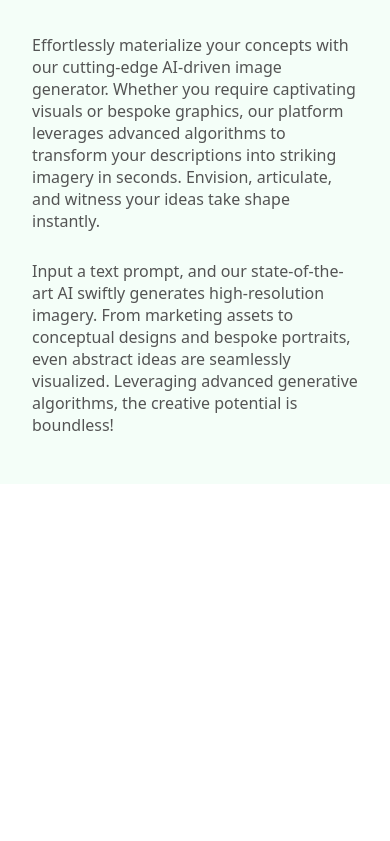
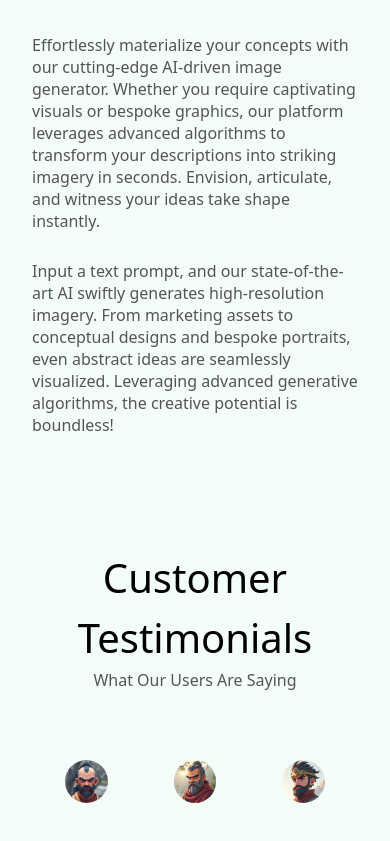
Before and after one commit to debashisgarai18/snapster-saas, a React (Vite) app in the folder client/: page / in a window 390 px wide. Shown: the part 2220-3061 px from the top of the page. Before the commit the page ends 2704 px from the top, so only its background shows below. Built offline with nearby package versions, Linux system fonts and the light colour scheme.

Commit message:
responsive changes

```diff
--- a/client/src/components/Testimonials.tsx
+++ b/client/src/components/Testimonials.tsx
@@ -1,3 +1,15 @@
-export default function Testimonials() {
-  return <div></div>;
+export default function Testimonials({data} : {
+     data : {
+        name : string,
+     designation : string,
+     rating : number,
+     info : string,
+     avatar : string
+     }
+}) {
+  return <div className="px-[1rem] py-[1.5rem] flex flex-col items-center justify-center gap-[1rem]">
+    <div className="w-[42.4px] h-[42.4px] rounded-full">
+        <img src={data.avatar} alt="image" className="w-full h-full object-cover rounded-full" />
+    </div>
+  </div>;
 }
--- a/client/src/pages/Home.tsx
+++ b/client/src/pages/Home.tsx
@@ -5,6 +5,8 @@ import { FaEye } from "react-icons/fa6";
 import { FaWandMagicSparkles } from "react-icons/fa6";
 import { FiDownload } from "react-icons/fi";
 import { cardPic } from "../assets/demoImg/demoImg";
+import { dummyTestimonials } from "../assets/demoData/testimonials";
+import Testimonials from "../components/Testimonials";
 
 const howItWorks = [
   {
@@ -153,15 +155,14 @@ export default function Home() {
                 className="w-full h-full object-cover rounded-xl"
               />
             </div>
-            <div
-              className="flex flex-col gap-[1.75rem] w-full md:w-calcCustom"
-            >
+            <div className="flex flex-col gap-[1.75rem] w-full md:w-calcCustom">
               <div
                 className={`text-[28px] leading-[38px] break-words w-full md:w-[70%] font-medium ${
                   isDark ? "text-white" : "text-[#545454]"
                 }`}
               >
-                Introducing the AI-Powered <span className="text-[#06AEFF]">Text to Image Generator</span>
+                Introducing the AI-Powered{" "}
+                <span className="text-[#06AEFF]">Text to Image Generator</span>
               </div>
               <div
                 className={`text-[16px] leading-[22px] w-full md:w-[80%] ${
@@ -189,6 +190,30 @@ export default function Home() {
             </div>
           </div>
         </div>
+        {/* // customer Testimonials */}
+        <div className="w-full flex gap-[2.75rem] flex-col items-center">
+          <div className="w-full flex flex-col items-center justify-center">
+            <div className="text-center font-medium text-[40px]">
+              Customer Testimonials
+            </div>
+            <div
+              className={`w-full text-center font-medium ${
+                isDark ? "text-white" : "text-[#545454]"
+              }`}
+            >
+              What Our Users Are Saying
+            </div>
+          </div>
+          <div className="w-full grid grid-cols-3">
+          {dummyTestimonials.map((e, _) => {
+            return (
+              <div className="w-full" key={_}>
+                <Testimonials data={e} />
+              </div>
+            );
+          })}
+          </div>
+        </div>
       </div>
     </div>
   );
```
